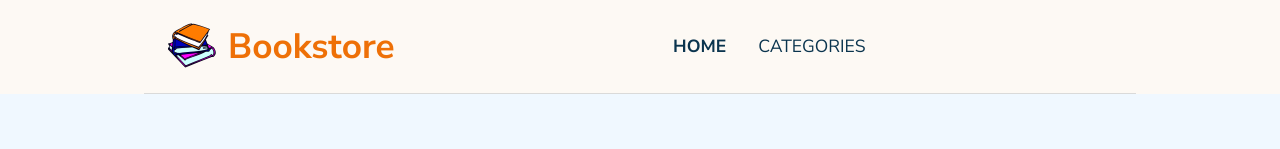
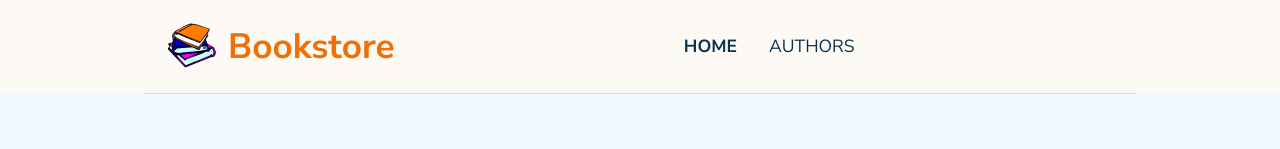
Before and after one commit to henokkhm/microverse-bookstore-app, a React (Create React App) app: page / in a window 1280 px wide. Shown: the top 149 px of the page. Built offline with nearby package versions, Linux system fonts and the light colour scheme.

Commit message:
Replace categories with authors

```diff
--- a/src/App.js
+++ b/src/App.js
@@ -1,7 +1,7 @@
 import { Routes, Route } from 'react-router-dom';
 
 import Home from './pages/Home';
-import Categories from './pages/Categories';
+import Authors from './pages/Authors';
 import Navbar from './components/Navbar';
 import styles from './styles/App.module.css';
 
@@ -13,7 +13,7 @@ function App() {
         <div className={styles.content}>
           <Routes>
             <Route path="/" element={<Home />} />
-            <Route path="categories" element={<Categories />} />
+            <Route path="authors" element={<Authors />} />
           </Routes>
         </div>
       </main>
--- a/src/components/Navbar.js
+++ b/src/components/Navbar.js
@@ -17,8 +17,8 @@ function Navbar() {
             </NavLink>
           </li>
           <li>
-            <NavLink to="/categories" className={styles.mainNavLink}>
-              Categories
+            <NavLink to="/authors" className={styles.mainNavLink}>
+              Authors
             </NavLink>
           </li>
         </ul>
--- /dev/null
+++ b/src/pages/Authors.js
@@ -0,0 +1,9 @@
+function Authors() {
+  return (
+    <section>
+      <h1>Authors</h1>
+    </section>
+  );
+}
+
+export default Authors;
--- a/src/pages/Categories.js
+++ /dev/null
@@ -1,9 +0,0 @@
-function Categories() {
-  return (
-    <section>
-      <h1>Categories</h1>
-    </section>
-  );
-}
-
-export default Categories;
```
